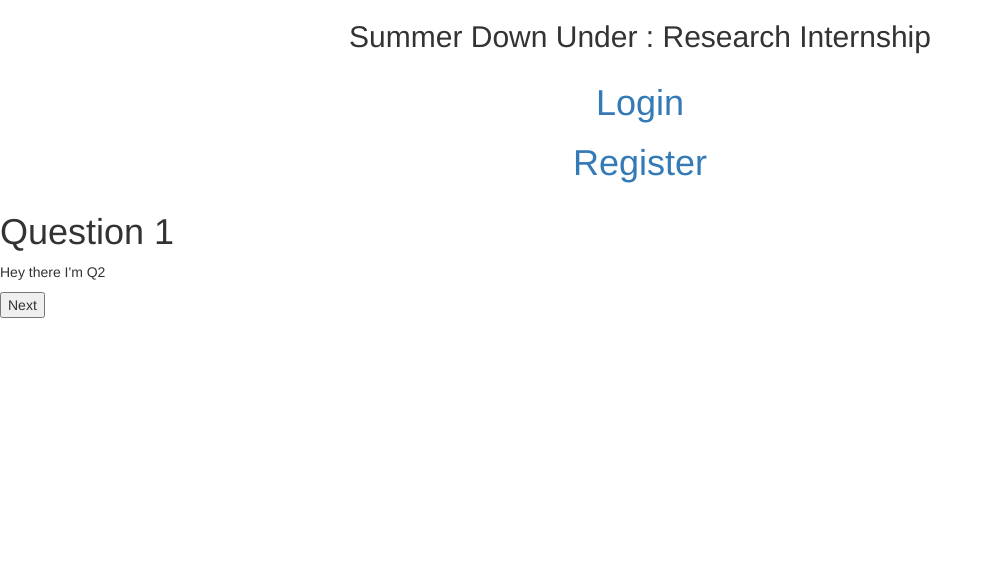
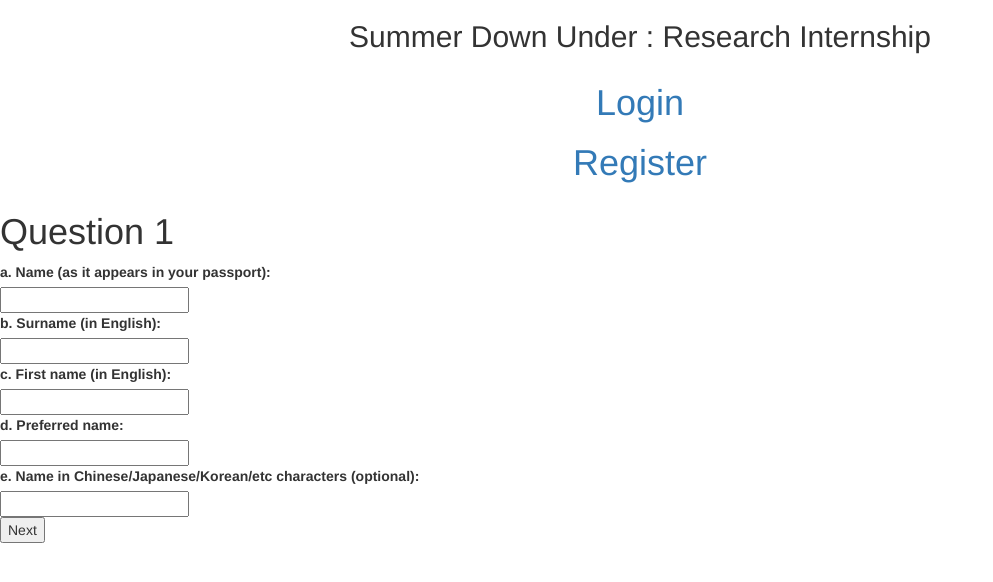
Before and after one commit to DavoDC/SDURI-Admin-Platform, a Flask app: template app/templates/application/student/question2.html in a window 1280 px wide. Shown: the top 582 px of the page, without its empty margins (0-993 px from the left). Run offline with Flask 2, Linux system fonts and the light colour scheme; the template is opened without the code that fills it: most values are stand-ins (such as "Sample title", 1, 10 or a date in 2020); parts of the project's set-up code (start-up, migrations or seed data) failed here and were passed over; some libraries are stand-ins or nearby versions.

Commit message:
Added HTML for first few questions

```diff
--- a/app/templates/application/landing-base.html
+++ b/app/templates/application/landing-base.html
@@ -8,8 +8,10 @@
     <h1>{% block user_title %}{% endblock %} Application Page</h1>
 
     <!-- Body -->
-    <p>Welcome the application page for {% block user_name %}{% endblock %}s.</p>
-    <p>Please press "Start" and answer the questions that follow.</p>
+    <h4>Welcome the application page for {% block user_name %}{% endblock %}s.</h4>
+    <h4>Please press "Start" and answer the questions that follow.</h4>
+    {% block extra_body %}
+    {% endblock %}
 
     <!-- Start button -->
     <form action="{% block start_url %}{% endblock %}/question1outof{% block max %}{% endblock %}">
--- a/app/templates/application/student/question2.html
+++ b/app/templates/application/student/question2.html
@@ -4,5 +4,33 @@
 
 <!-- Question HTML -->
 {% block question %}
-<p> Hey there I'm Q2 </p>
+<form>
+    <label for="name">a. Name (as it appears in your passport):</label>
+    <br>
+    <input type="text" id="name" name="name" value="">
+    <br>
+
+    <label for="surname">b. Surname (in English):</label>
+    <br>
+    <input type="text" id="surname" name="surname" value="">
+    <br>
+
+    <label for="firstname">c. First name (in English):</label>
+    <br>
+    <input type="text" id="firstname" name="firstname" value="">
+    <br>
+
+    <label for="prefname">d. Preferred name:</label>
+    <br>
+    <input type="text" id="prefname" name="prefname" value="">
+    <br>
+
+    <label for="charname">
+        e. Name in Chinese/Japanese/Korean/etc characters (optional):
+    </label>
+    <br>
+    <input type="text" id="charname" name="charname" value="">
+    <br>
+
+</form>
 {% endblock %}
```
Also changed, not shown: app/templates/application/student/landing.html (+12 -0 lines), app/templates/application/student/question1.html (+11 -1 lines), app/templates/application/student/question3.html (+13 -1 lines), 10 other files.
